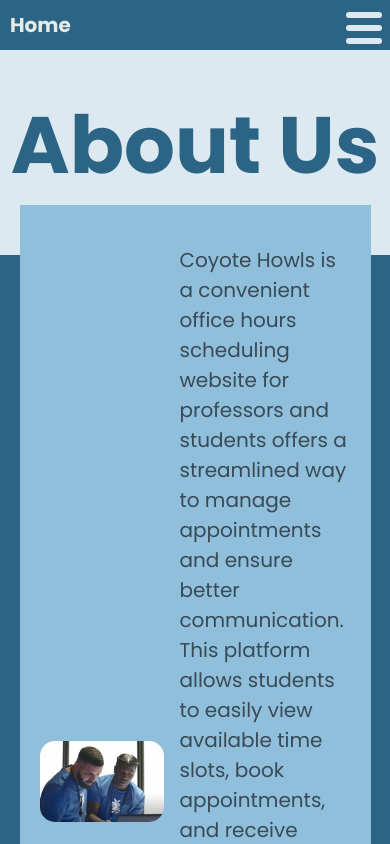
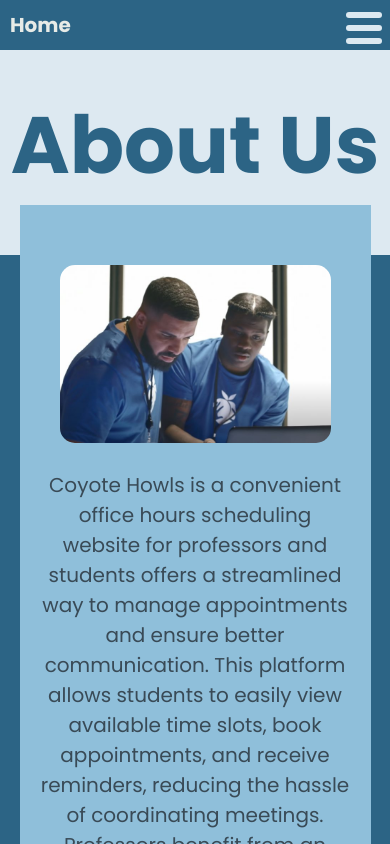
Before and after one commit to knguyenHub/CoyoteHowls, a React (Vite) app in the folder coyote_howls/: page /about in a window 390 px wide. Shown: the top 844 px of the page. Built offline with nearby package versions, Linux system fonts and the light colour scheme.

Commit message:
added media display for smaller screens
Display is more compatible  and looks nicer with smaller windows/screens. (phone)

```diff
--- a/coyote_howls/src/components/pages/About.css
+++ b/coyote_howls/src/components/pages/About.css
@@ -2,6 +2,8 @@
     background-color: #2C6485;
     padding-bottom: 100px;
 }
+
+
 
 
 .about_header {                         /* about header*/
@@ -17,7 +19,7 @@
 }
 
 
-.about_body{                            /* main body */
+.about_body {                            /* main body */
     margin: 20px auto;
     align-items: center;
     justify-content: space-between;
@@ -28,17 +30,23 @@
     padding-block: 40px;
     padding-bottom: 80px;
 
+
+
 }
 
 
 .about_left {                           /* left side of body with image */
     flex-basis: 40%;
+
+
+
 }
 
 .about_right {                          /* right side of body with text */
     color: #394A56;
     font-size: 20px;
     flex-basis: 55%;
+
 }
 
 
@@ -47,3 +55,22 @@
     border-radius: 15px;
 
 }
+
+
+/* ------------ media query ------------- */
+
+@media (max-width: 800px) {         /* max width of the website when minimized*/
+    .about_body {
+        flex-direction: column;
+    }
+
+    .about_left {
+        flex-basis: 100%;
+        margin: 20px;
+    }
+
+    .about_right {
+        flex-basis: 100% ;
+        text-align: center;
+    }
+}
```
